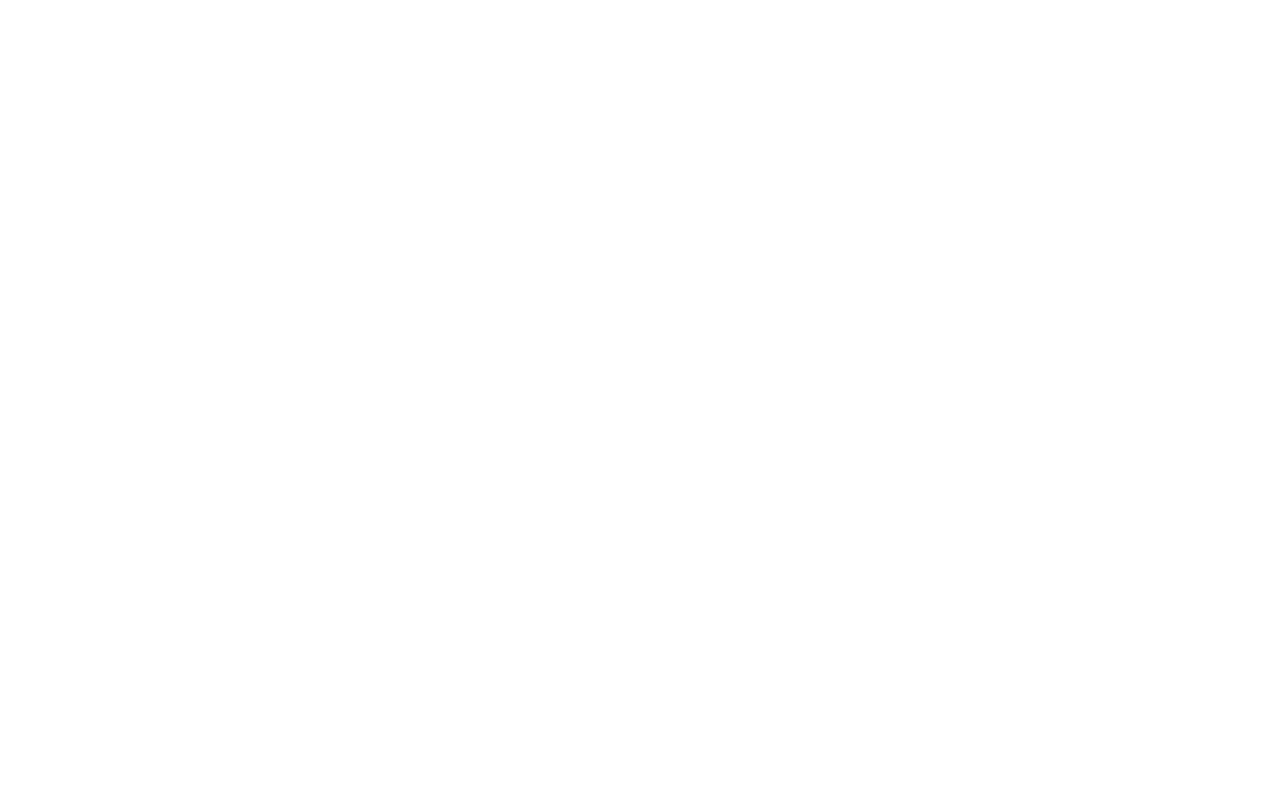
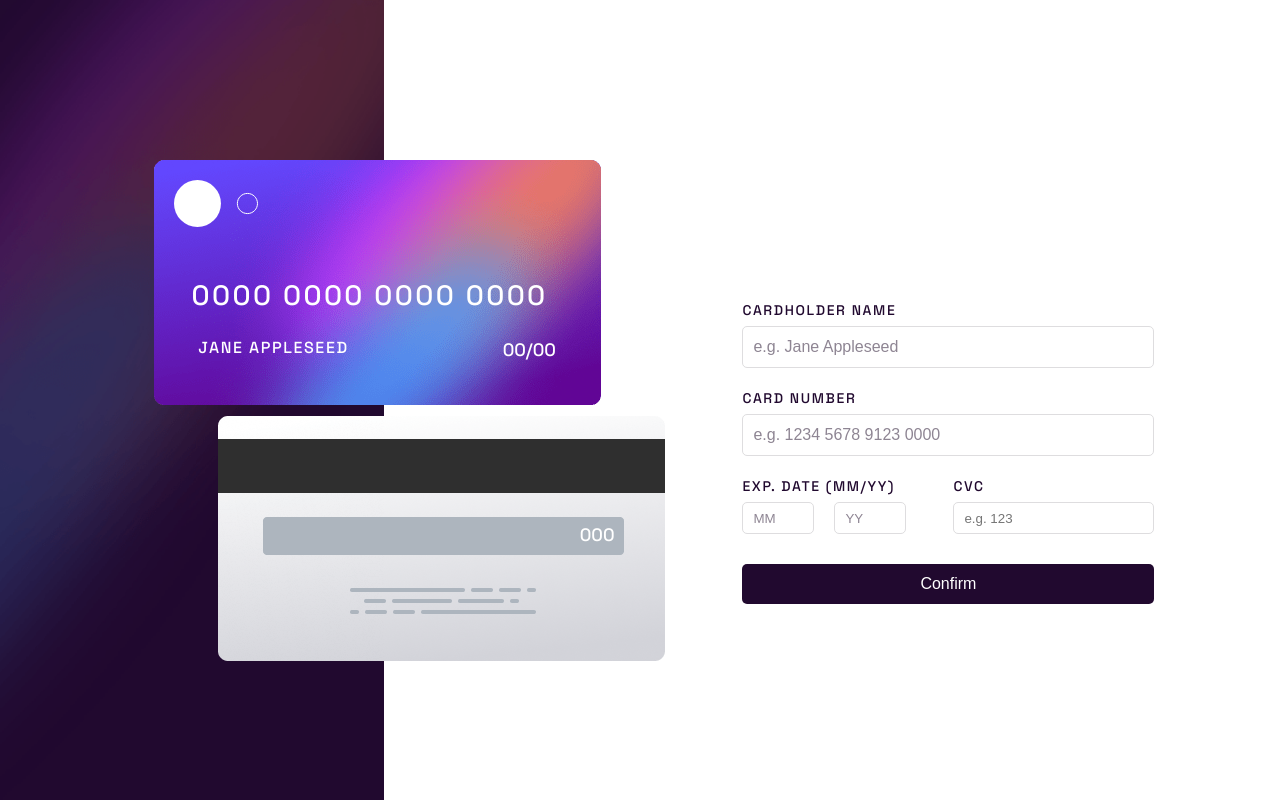
Before and after one commit to RochiFox/interactive-card-form, a React (Vite) app: page / in a window 1280 px wide. Built offline with nearby package versions, Linux system fonts and the light colour scheme.

Commit message:
Added: added app prototype

```diff
--- a/src/pages/home/Home.jsx
+++ b/src/pages/home/Home.jsx
@@ -1,8 +1,74 @@
-function Home () {
+import "./styles.css";
+import CardFront from "../../assets/images/bg-card-front.png";
+import CardBack from "../../assets/images/bg-card-back.png";
+import CardLogo from "../../assets/images/card-logo.svg";
 
-    return (
-       <></>
-    )
+function Home() {
+  return (
+    <div className="home">
+      <div className="left-side">
+        <div className="card card_front">
+          <img src={CardLogo} alt="card logo" className="card__logo" />
+          <h3 className="card__number">0000 0000 0000 0000</h3>
+          <div className="card__block">
+            <p className="card__name">Jane Appleseed</p>
+            <span className="card__date">00/00</span>
+          </div>
+        </div>
+        <div className="card card_back">
+          <span className="card__cvc">000</span>
+        </div>
+      </div>
+      <div className="right-side">
+        <form className="form">
+          <label htmlFor="name" className="form__label">
+            cardholder name
+          </label>
+          <input
+            type="text"
+            className="form__input"
+            placeholder="e.g. Jane Appleseed"
+          />
+          <label htmlFor="number" className="form__label">
+            card number
+          </label>
+          <input
+            type="text"
+            className="form__input"
+            placeholder="e.g. 1234 5678 9123 0000"
+          />
+          <div className="form__block">
+            <div>
+              <label htmlFor="date" className="form__label">
+                exp. date (mm/yy)
+              </label>
+              <input
+                type="number"
+                className="form__input-small"
+                placeholder="MM"
+              />
+              <input
+                type="number"
+                className="form__input-small"
+                placeholder="YY"
+              />
+            </div>
+            <div>
+              <label htmlFor="cvc" className="form__label">
+                cvc
+              </label>
+              <input
+                type="number"
+                className="form__input-medium"
+                placeholder="e.g. 123"
+              />
+            </div>
+          </div>
+          <button className="form__button">Confirm</button>
+        </form>
+      </div>
+    </div>
+  );
 }
 
 export default Home;
--- a/src/pages/home/styles.css
+++ b/src/pages/home/styles.css
@@ -0,0 +1,156 @@
+.home {
+    width: 100vw;
+    height: 100vh;
+    display: flex;
+}
+
+.left-side {
+    width: 30%;
+    height: 100%;
+    background-image: url(../../assets/images/bg-main-desktop.png);
+    background-repeat: no-repeat;
+    background-position: center;
+    background-size: cover;
+}
+
+.card {
+    width: 447px;
+    height: 245px;
+}
+
+.card_front {
+    background-image: url(../../assets/images/bg-card-front.png);
+    position: absolute;
+    top: 20%;
+    left: 12%;
+}
+
+.card__logo {
+    padding: 20px;
+}
+
+.card__number {
+    color: hsl(0, 0%, 100%);
+    font-size: 28px;
+    letter-spacing: 0.15rem;
+    margin: 20px auto;
+    width: 83%;
+}
+
+.card__date {
+    color: hsl(0, 0%, 100%);
+    font-size: 18px;
+}
+
+.card__block {
+    display: flex;
+    width: 80%;
+    margin: 0 auto;
+    justify-content: space-between;
+}
+
+.card__name {
+    color: hsl(0, 0%, 100%);
+    text-transform: uppercase;
+    letter-spacing: 0.1rem;
+}
+
+.card_back {
+    background-image: url(../../assets/images/bg-card-back.png);
+    position: absolute;
+    top: 52%;
+    left: 17%;
+}
+
+.card__cvc {
+    float: right;
+    margin-right: 50px;
+    margin-top: 105px;
+    font-size: 18px;
+    color: hsl(0, 0%, 100%);
+}
+
+.right-side {
+    width: 70%;
+    height: 100%;
+}
+
+.form {
+    width: 400px;
+    height: 500px;
+    margin-top: 300px;
+    margin-left: 40%;
+}
+
+.form__label {
+    text-transform: uppercase;
+    color: hsl(278, 68%, 11%);
+    letter-spacing: 0.1rem;
+    font-size: 14px;
+    display: block;
+    margin-top: 20px;
+    margin-bottom: 5px;
+}
+
+.form__input {
+    width: 100%;
+    height: 40px;
+    padding-left: 10px;
+    border-radius: 5px;
+    border: 1px solid hsl(270, 3%, 87%);
+    font-size: 16px;
+}
+
+.form__input:hover {
+    cursor: pointer;
+}
+
+.form__input::placeholder {
+    color: hsl(279, 6%, 55%);
+}
+
+.form__block {
+    display: flex;
+    width: 100%;
+    justify-content: space-between;
+}
+
+.form__input-small {
+    width: 60px;
+    height: 30px;
+    border: 1px solid hsl(270, 3%, 87%);
+    border-radius: 5px;
+    margin-right: 20px;
+    padding-left: 10px;
+}
+
+.form__input-small:last-child {
+    margin-right: 0;
+}
+
+.form__input-small::placeholder {
+    color: hsl(279, 6%, 55%);
+}
+
+.form__input-medium {
+    width: 100%;
+    height: 30px;
+    padding-left: 10px;
+    border-radius: 5px;
+    border: 1px solid hsl(270, 3%, 87%);
+}
+
+.form__button {
+   width: 412px;
+   height: 40px;
+   margin-top: 30px;
+   border: none;
+   border-radius: 5px;
+   font-size: 16px;
+   color: hsl(0, 0%, 100%);
+   background-color: hsl(278, 68%, 11%);
+}
+
+.form__button:hover {
+    cursor: pointer;
+}
```
